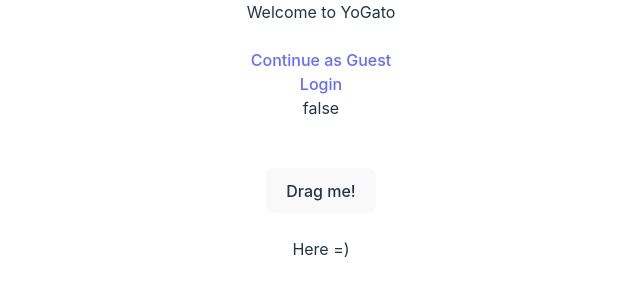
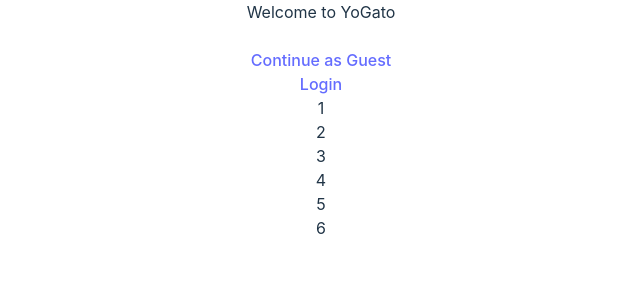
Before and after one commit to sevleo/YoGato-frontend, a React (Vite) app: page / in a window 1280 px wide. Shown: the top 300 px of the page, without its empty margins (319-959 px from the left). Built offline with nearby package versions, Linux system fonts and the light colour scheme.

Commit message:
Adding styles

```diff
--- /dev/null
+++ b/src/SortableItem.tsx
@@ -0,0 +1,18 @@
+import { useSortable } from "@dnd-kit/sortable";
+import { CSS } from "@dnd-kit/utilities";
+
+export function SortableItem(props) {
+  const { attributes, listeners, setNodeRef, transform, transition } =
+    useSortable({ id: props.id });
+
+  const style = {
+    transform: CSS.Transform.toString(transform),
+    transition,
+  };
+
+  return (
+    <div ref={setNodeRef} style={style} {...attributes} {...listeners}>
+      {props.id}
+    </div>
+  );
+}
--- a/src/components/buildingBlocks/AspectController.tsx
+++ b/src/components/buildingBlocks/AspectController.tsx
@@ -1,6 +1,7 @@
 import { useDraggable } from "@dnd-kit/core";
 import { HTMLAttributes } from "react";
 import Aspect from "./AspectDisplay";
+import { CSS } from "@dnd-kit/utilities";
 
 export interface AspectType {
   name: string;
@@ -11,13 +12,18 @@ type Props = {
 } & HTMLAttributes<HTMLDivElement>;
 
 export default function AspectController({ aspect }: Props) {
-  const { attributes, isDragging, listeners, setNodeRef } = useDraggable({
-    id: aspect.name,
-  });
+  const { attributes, isDragging, listeners, setNodeRef, transform } =
+    useDraggable({
+      id: aspect.name,
+    });
+  const style = {
+    transform: CSS.Translate.toString(transform),
+  };
 
   return (
     <Aspect
       aspect={aspect}
+      style={style}
       ref={setNodeRef}
       isOpacityEnabled={isDragging}
       isDragging={isDragging}
--- a/src/components/pages/Home.tsx
+++ b/src/components/pages/Home.tsx
@@ -4,14 +4,48 @@ import { Draggable } from "../../Draggable";
 import { Droppable } from "../../Droppable";
 import { useState } from "react";
 
+// Imports for sortable
+import {
+  closestCenter,
+  KeyboardSensor,
+  PointerSensor,
+  useSensor,
+  useSensors,
+} from "@dnd-kit/core";
+
+import {
+  arrayMove,
+  SortableContext,
+  sortableKeyboardCoordinates,
+  verticalListSortingStrategy,
+} from "@dnd-kit/sortable";
+
+import { SortableItem } from "../../SortableItem";
+
 function Home() {
-  const [isDropped, setIsDropped] = useState(false);
+  // Sortable implementation
+  const [items, setItems] = useState([1, 2, 3, 4, 5, 6]);
+  const sensors = useSensors(
+    useSensor(PointerSensor),
+    useSensor(KeyboardSensor, {
+      coordinateGetter: sortableKeyboardCoordinates,
+    })
+  );
 
-  function handleDragEnd(event: DragEndEvent) {
-    if (event.over && event.over.id === "droppable") {
-      setIsDropped(!isDropped);
+  function handleDragEnd(event) {
+    const { active, over } = event;
+
+    if (active.id !== over.id) {
+      setItems((items) => {
+        const oldIndex = items.indexOf(active.id);
+        const newIndex = items.indexOf(over.id);
+
+        return arrayMove(items, oldIndex, newIndex);
+      });
     }
   }
+
+  // Main app
 
   return (
     <>
@@ -21,22 +55,17 @@ function Home() {
       <Link to="/builder">Continue as Guest</Link>
       <br />
       <Link to="/builder">Login</Link>
-      <DndContext onDragEnd={handleDragEnd}>
-        <div>{isDropped.toString()}</div>
-        <br />
-        <br />
-        {!isDropped ? (
-          <Draggable>Drag me!</Draggable>
-        ) : (
-          <Droppable>"I'm empty now :( Come back"</Droppable>
-        )}
-        <br />
-        <br />
-        {!isDropped ? (
-          <Droppable>Here =)</Droppable>
-        ) : (
-          <Draggable>Drag me back!!</Draggable>
-        )}
+
+      <DndContext
+        sensors={sensors}
+        collisionDetection={closestCenter}
+        onDragEnd={handleDragEnd}
+      >
+        <SortableContext items={items} strategy={verticalListSortingStrategy}>
+          {items.map((id) => (
+            <SortableItem key={id} id={id} />
+          ))}
+        </SortableContext>
       </DndContext>
     </>
   );
```
